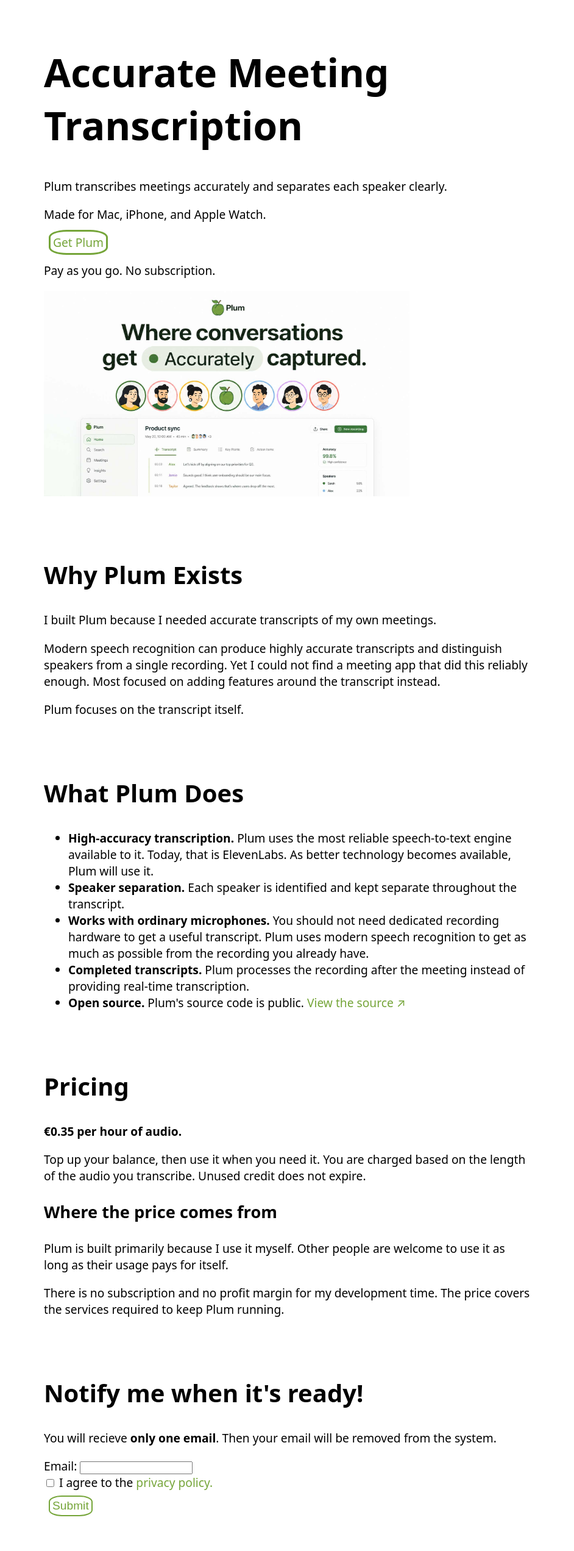
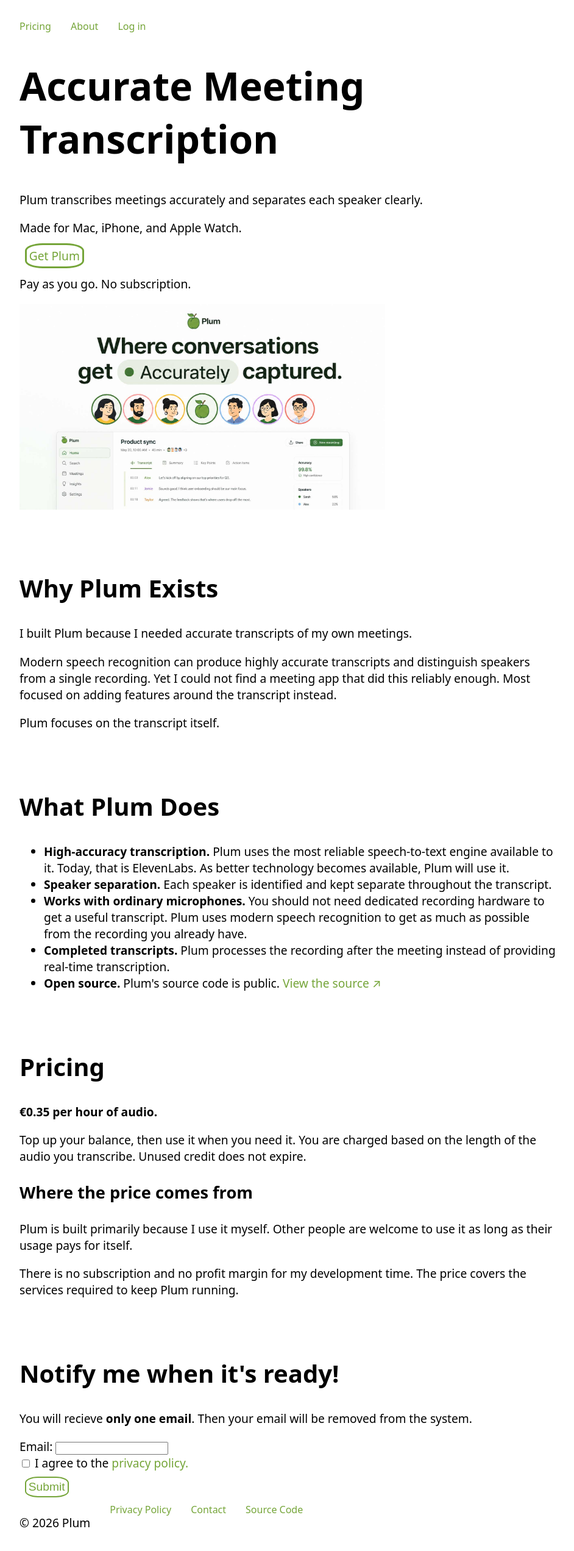
Before and after one commit to Lukas-Kaiser-LK/plum, a plain HTML site: page index.html in a window 1280 px wide. Shown: the whole page at 61% size, without its empty margins (168-1110 px from the left). Drawn offline with Linux system fonts and the light colour scheme.

Commit message:
Header and footer

```diff
--- a/index.html
+++ b/index.html
@@ -26,6 +26,16 @@
         <meta name="twitter:image" content="https://petitworldcitizen.com/wp-content/uploads/2015/04/img_2399.jpg" alt="Screenshot of Plum showing a meeting transcript with speakers and an accuracy panel.">
     </head>
     <body>
+        <!--Header-->
+        <header>
+            <nav>
+                <a href="#Pricing">Pricing</a>
+                <a href="/about">About</a>
+                <a href="/login">Log in</a>
+            </nav>
+        </header>
+
+        <main>
             <!--Hero-->
             <h1 class="Slogan">Accurate Meeting Transcription</h1>
             <p>Plum transcribes meetings accurately and separates each speaker clearly.</p>
@@ -79,6 +89,15 @@
                 </label><br>
                 <button type="submit" class="button">Submit</button>
             </form>
+        </main>
+
+        <!--Footer-->
+        <footer>
+            <p>© 2026 Plum</p>
+            <a href="/privacy">Privacy Policy</a>
+            <a href="https://www.linkedin.com/in/lukas-kaiser-lk/">Contact</a>
+            <a href="https://github.com/Lukas-Kaiser-LK/plum">Source Code</a>
+        </footer>
     </body>
 
 </html>
--- a/styles.css
+++ b/styles.css
@@ -1,7 +1,7 @@
 /* Global Settings */
 body {
   font-family: system-ui, -apple-system, "Segoe UI", Roboto, Arial, sans-serif;
-  max-width: 50rem;
+  max-width: 55rem;
   margin: auto;
   padding: 2rem;
 }
@@ -21,6 +21,7 @@ h3 {
   font-size: 1.7rem;
 }
 
+
 /* Hyperlink and button text colors */
 a:link,
 :visited,
@@ -36,6 +37,7 @@ a:active,
 .button:active {
   color: #A87C52;
 }
+
 
 /* Buttons rules excluding the text colors */
 .button {
@@ -56,3 +58,14 @@ a:active,
 .button:active {
   border-color: #A87C52;
 }
+
+
+/* Navigation Bars */
+nav {
+  display: flex;
+  gap: 2rem;
+}
+footer {
+  display: flex;
+  gap: 2rem
+}
```
Also changed, not shown: login.html (added). Lines whose indentation alone changed are shown as unchanged.
